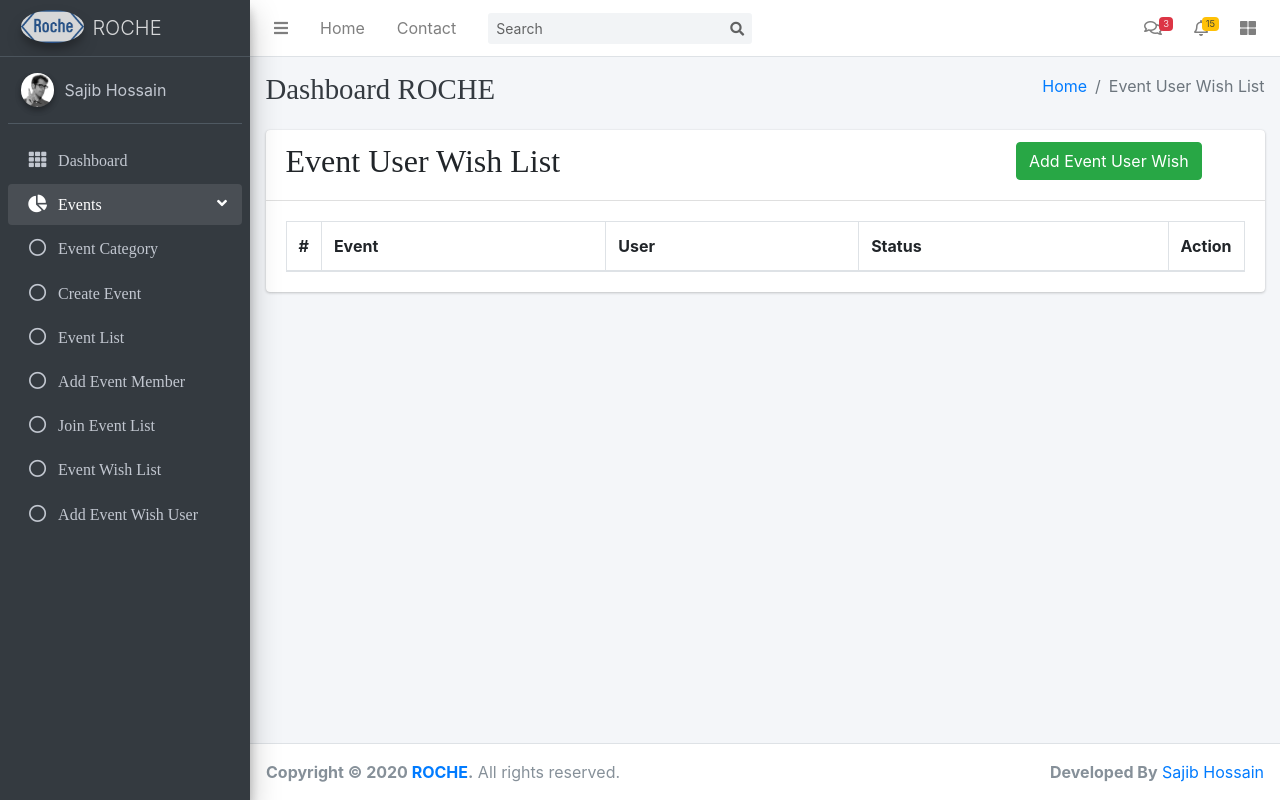
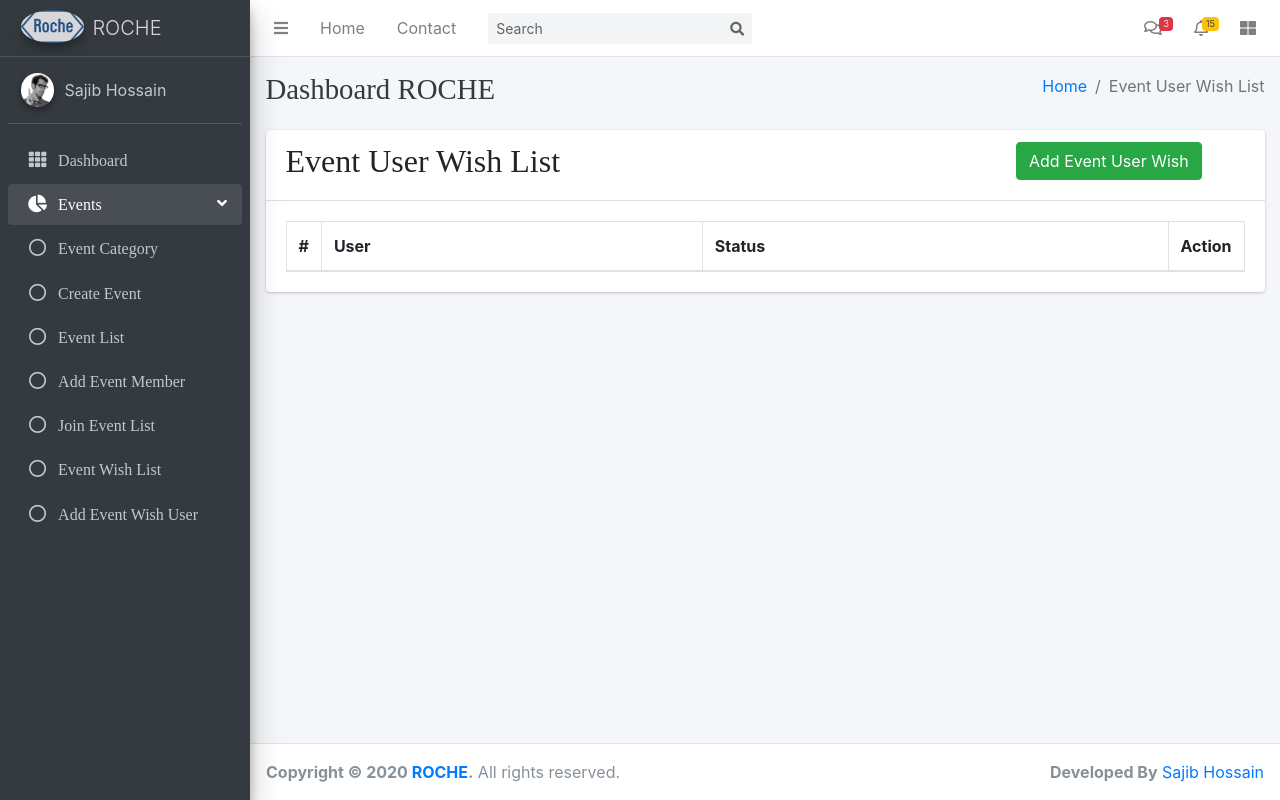
Before and after one commit to noel319/event-manage-system, a Django app: page /events/event-wish-list/ in a window 1280 px wide. Run offline with Django 3.2, Linux system fonts and the light colour scheme; lists and menus that the app fills with data are empty; some libraries are stand-ins or nearby versions.

Commit message:
update event user wish list

```diff
--- a/templates/events/event_user_wish_list.html
+++ b/templates/events/event_user_wish_list.html
@@ -21,7 +21,6 @@
                         <thead>
                           <tr>
                             <th style="width: 10px">#</th>
-                            <th>Event</th>
                             <th>User</th>
                             <th>Status</th>
                             <th style="width: 40px">Action</th>
@@ -31,9 +30,6 @@
                             {% for wish in eventwish %}
                                 <tr role="row">
                                     <td>{{ forloop.counter }}</td>
-                                    <td>
-                                        <a href="{% url 'event-detail' wish.event.id %}">{{ wish.event }}</a>
-                                    </td>
                                     <td>{{ wish.user }}</td>
                                     <td>{{ wish.status }}</td>
                                     <td>
```
